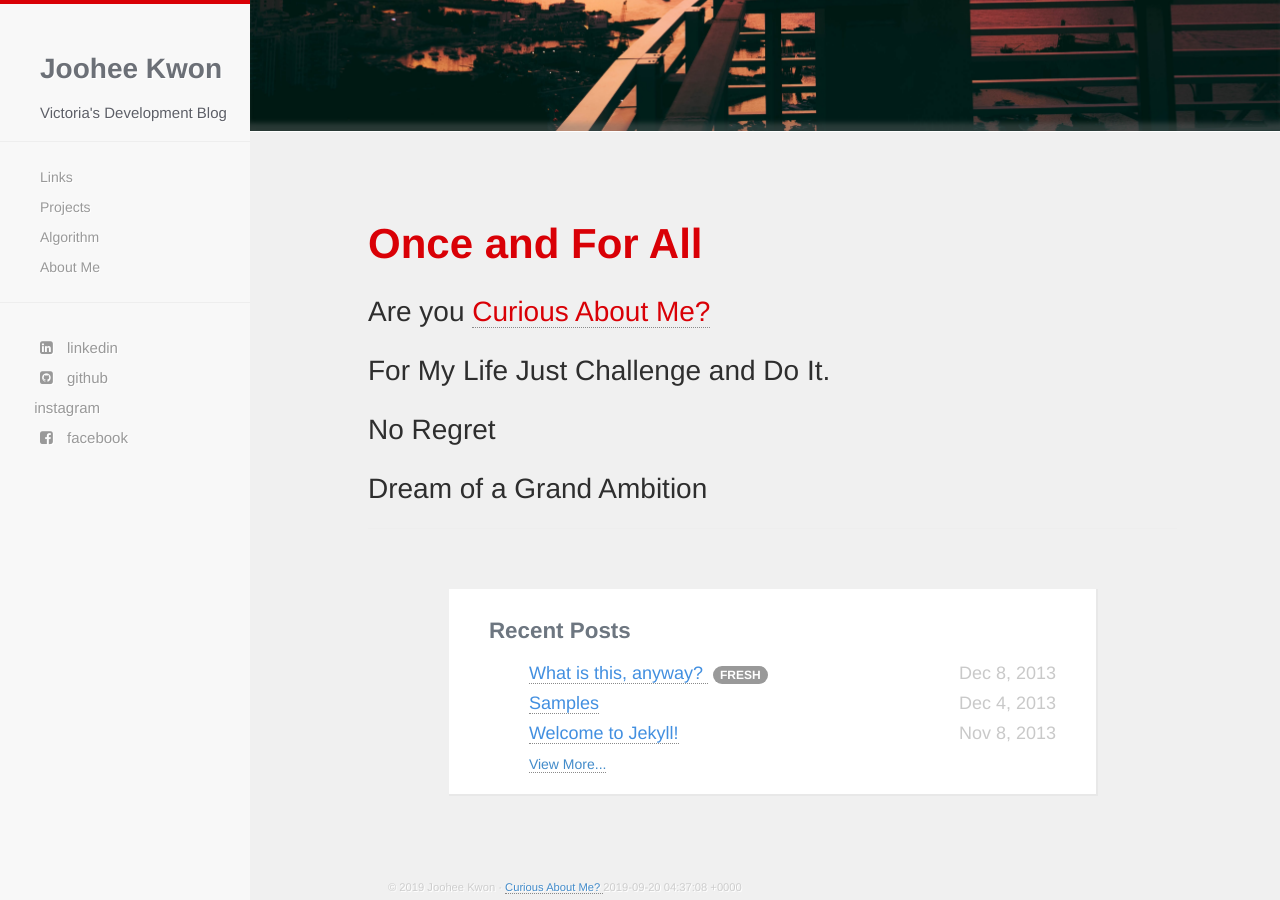
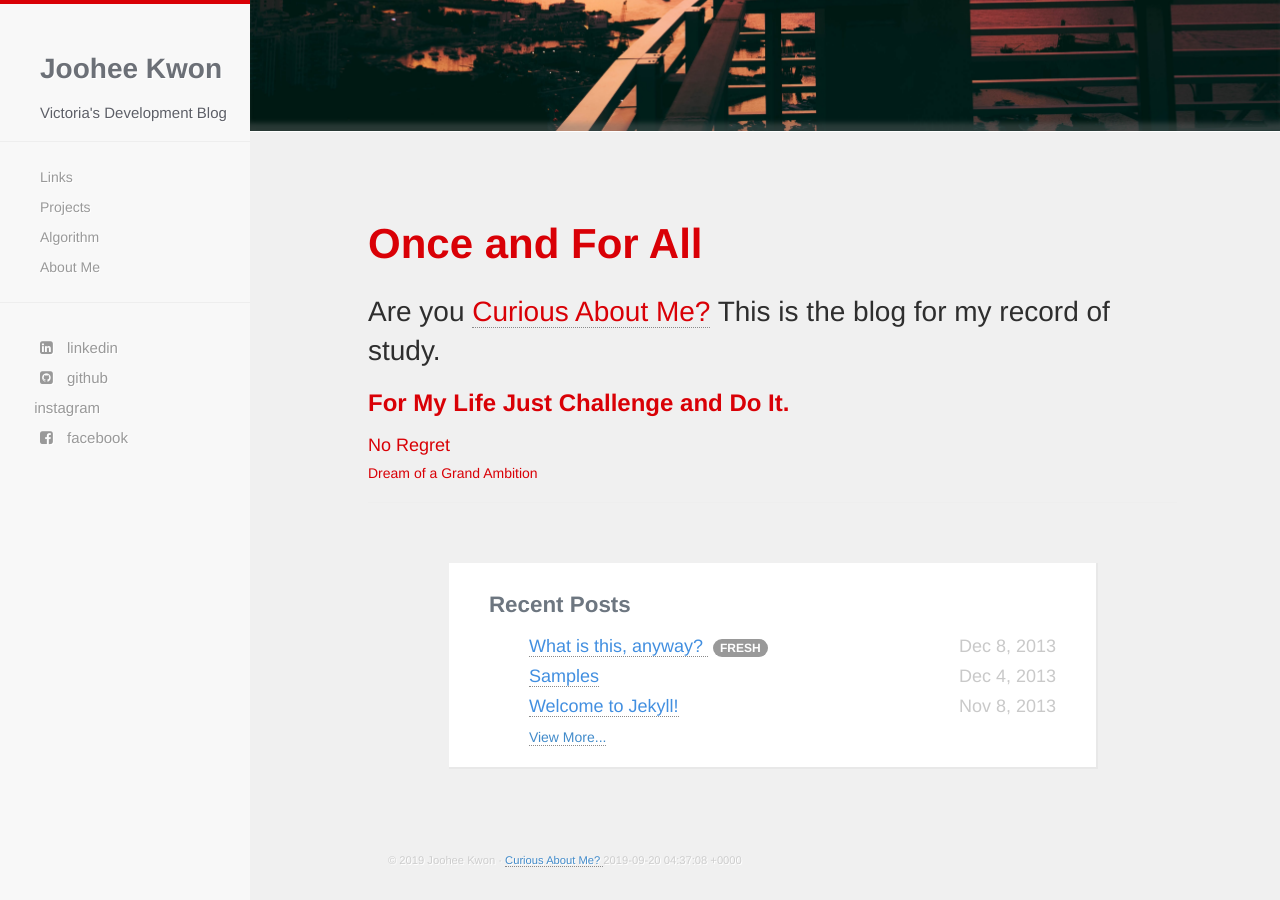
Before and after one commit to victoriagjh/victoriagjh.github.io, a Jekyll site: the page built from index.html, in a window 1280 px wide and 900 px high, scrolled down 572 px. Built offline with Jekyll 4.4.1, drawn with Linux system fonts in a browser that asks for light colours; nearby versions of some CDN libraries; after the commit the page ends 1445 px from its top, so only the background shows below that.

Commit message:
update greeting file

```diff
--- a/_includes/greeting.html
+++ b/_includes/greeting.html
@@ -2,10 +2,10 @@
   <div class="container">
     <div id="welcome-greeting">
       <h1>Once and For All</h1>
-      <h2>Are you <a href="https://github.com/arnp/herring-cove">Curious About Me?</a></h2>
-      <h2>For My Life Just Challenge and Do It.<h2>
-      <h2>No Regret<h2>
-      <h2>Dream of a Grand Ambition<h2>
+      <h2>Are you <a href="https://github.com/arnp/herring-cove">Curious About Me?</a> This is the blog for my record of study.</h2>
+      <h3>For My Life Just Challenge and Do It.<h3>
+      <h4>No Regret<h4>
+      <h5>Dream of a Grand Ambition<h5>
       <hr/>
     </div>
   </div>
```
Also changed, not shown: 1 other file.
